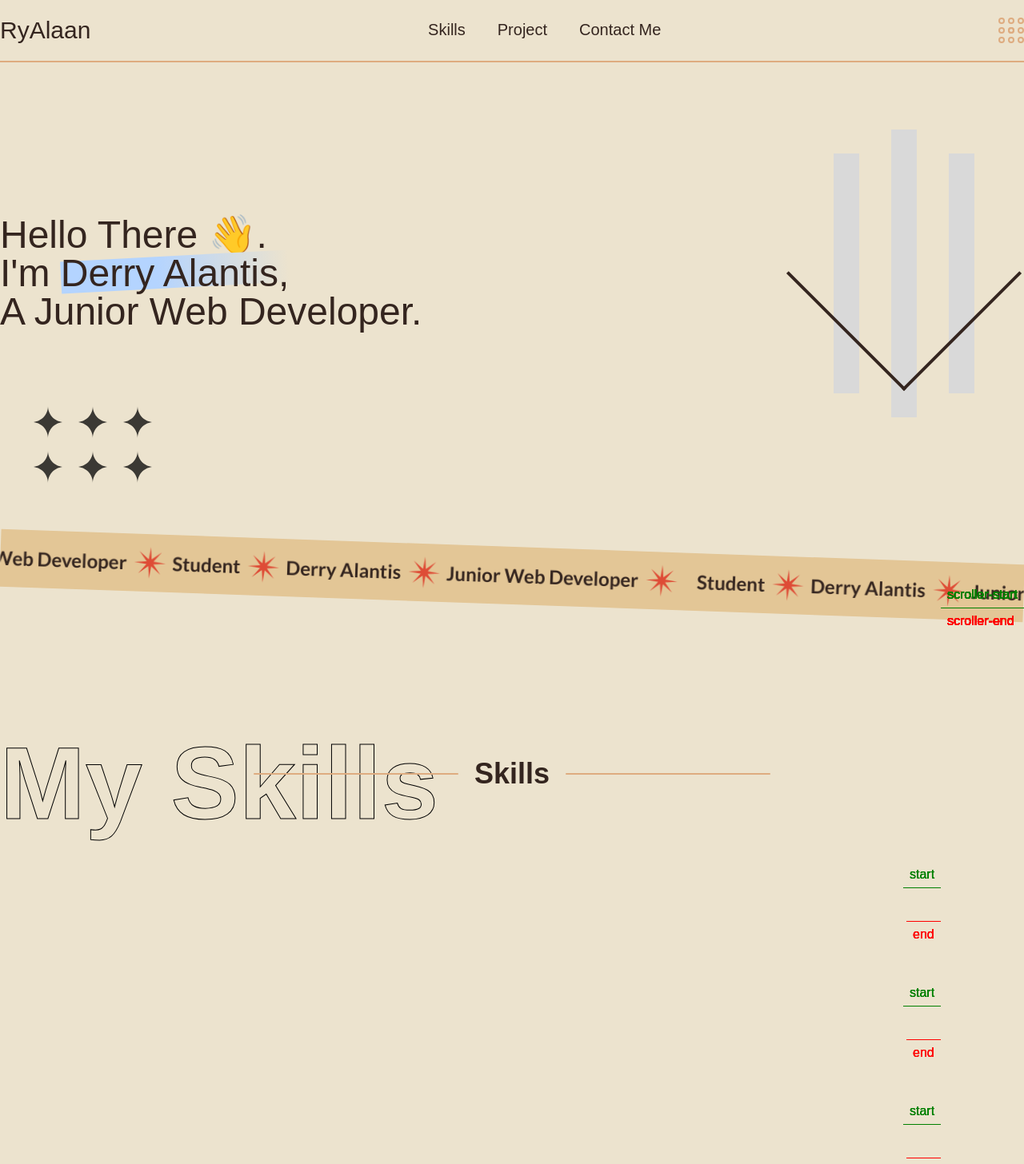
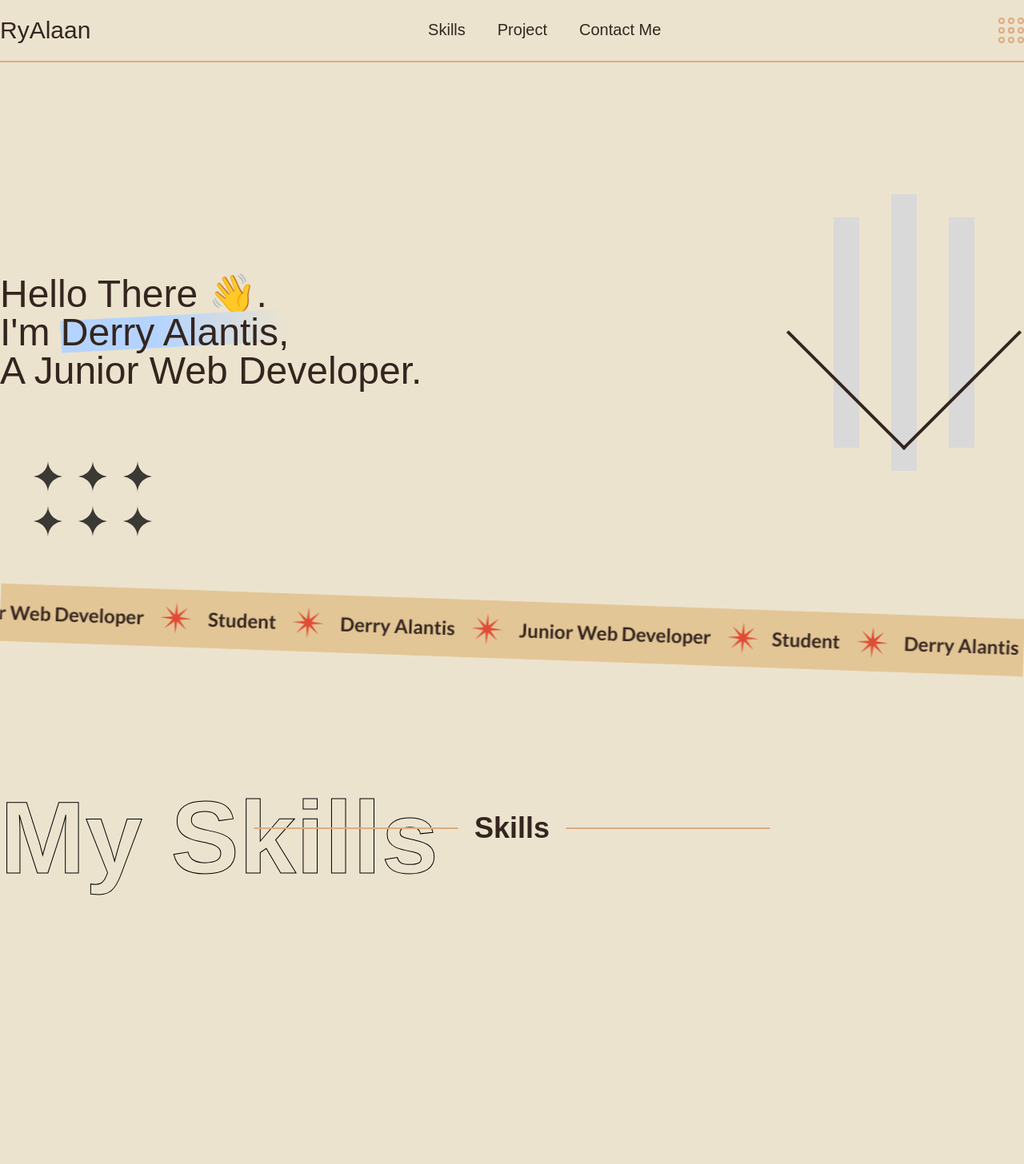
Before and after one commit to RyAlaan/portoalan, a Next.js app: page / in a window 1280 px wide. Shown: the top 1456 px of the page at 80% size. Built offline with nearby package versions, Linux system fonts and the light colour scheme; a web font is replaced by a local one.

Commit message:
some changes

```diff
--- a/src/components/layouts/Header/index.tsx
+++ b/src/components/layouts/Header/index.tsx
@@ -34,7 +34,7 @@ const HeaderLayout = () => {
   });
 
   return (
-    <div className="relative w-full max-w-7xl mx-auto mt-20 px-6 md:px-14 lg:px-20 md:py-20 lg:py-28 xl:px-0 gap-y-14 flex flex-col-reverse md:flex-row items-center justify-between">
+    <div className="relative w-full max-w-7xl mx-auto mt-40 px-6 md:px-14 lg:px-20 md:py-20 lg:py-28 xl:px-0 gap-y-14 flex flex-col-reverse md:flex-row items-center justify-between">
       <div className="text-3xl md:text-5xl">
         <p>Hello There 👋.</p>
         <p>
@@ -48,13 +48,13 @@ const HeaderLayout = () => {
         </p>
         <p>A Junior Web Developer.</p>
       </div>
-      <div className="relative w-[300px] h-[300px] flex justify-center items-center ">
+      <div className="relative w-[300px] h-56 md:h-72 flex justify-center items-center ">
         <div className="h-full flex flex-row justify-center items-center gap-x-10">
-          <div className="side w-8 self-center bg-[#D9D9D9]"></div>
-          <div className="mid w-8 bg-[#D9D9D9]"></div>
-          <div className="side w-8 self-center bg-[#D9D9D9]"></div>
+          <div className="side w-6 md:w-8 self-center bg-[#D9D9D9]"></div>
+          <div className="mid w-6 md:w-8 bg-[#D9D9D9]"></div>
+          <div className="side w-6 md:w-8 self-center bg-[#D9D9D9]"></div>
         </div>
-        <div className="absolute -rotate-45 border-b-4 border-l-4 w-48 md:w-52 h-48 md:h-52 border-text bg-"></div>
+        <div className="absolute -rotate-45 border-b-4 border-l-4 w-36 md:w-52 h-36 md:h-52 border-text bg-"></div>
       </div>
       <div className="absolute bottom-0 left-10 hidden md:grid grid-flow-col grid-rows-2 lg:gap-4">
         <Image
--- a/src/components/layouts/Marquee/index.tsx
+++ b/src/components/layouts/Marquee/index.tsx
@@ -14,7 +14,7 @@ const MarqueeLayout = () => {
       className={`${lato.className} relative my-20 flex flex-row overflow-hidden gap-4 select-none font-lato text-text font-semibold text-2xl rotate-2 bg-[#E3C696]`}
     >
       <div
-        className={`${styles.marquee} min-w-full justify-around flex flex-row items-center shrink-0`}
+        className={`${styles.marquee} min-w-full gap-x-5 justify-around flex flex-row items-center shrink-0`}
       >
         <div className="marquee__part">Student</div>
         <div className="star ">
@@ -78,7 +78,7 @@ const MarqueeLayout = () => {
         </div>
       </div>
       <div
-        className={`${styles.marquee} min-w-full justify-around flex flex-row items-center shrink-0`}
+        className={`${styles.marquee} min-w-full gap-x-5 justify-around flex flex-row items-center shrink-0`}
       >
         <div className="marquee__part">Student</div>
         <div className="star ">
--- a/src/components/layouts/Skills/index.tsx
+++ b/src/components/layouts/Skills/index.tsx
@@ -40,7 +40,7 @@ const SkillsLayout = () => {
             opacity: 1,
             x: 0,
             scrollTrigger: {
-              markers: true,
+              // markers: true,
               start: "center 95%",
               end: "bottom 95%",
               trigger: e,
@@ -56,7 +56,7 @@ const SkillsLayout = () => {
   return (
     <div
       id="skills"
-      className="relative w-full min-h-[200vh] px-32 py-28 flex flex-col gap-y-20"
+      className="relative mx-auto w-full max-w-7xl px-6 py-10 md:py-28 flex flex-col gap-y-20"
     >
       <div className="w-full gap-x-5 flex flex-row items-center justify-center z-10">
         <span className="w-64 h-0.5 bg-secondary rounded-full"></span>
@@ -79,11 +79,11 @@ const SkillsLayout = () => {
               <Image
                 src={`/skills/${skill.image}`}
                 alt={skill.name}
-                width={32}
-                height={32}
+                width={28}
+                height={28}
               />
               <div className="font-frank font-medium">
-                <h3 className="text-xl">{skill.name}</h3>
+                <h3 className="md:text-xl">{skill.name}</h3>
                 <p className="text-sm">{skill.stack}</p>
               </div>
             </div>
--- a/src/pages/_document.tsx
+++ b/src/pages/_document.tsx
@@ -5,7 +5,7 @@ export default function Document() {
     <Html lang="en">
       <Head >
       </Head>
-      <body className="scroll-smooth">
+      <body className="scoll-smooth">
         <Main />
         <NextScript />
       </body>
--- a/src/pages/index.tsx
+++ b/src/pages/index.tsx
@@ -12,7 +12,7 @@ const frank = Frank_Ruhl_Libre({
 export default function Home() {
   return (
     <div
-      className={`w-full min-h-[200vh] flex flex-col ${frank.className} bg-primary text-text overflow-x-hidden`}
+      className={`w-full flex flex-col ${frank.className} bg-primary text-text overflow-x-hidden`}
     >
       <NavbarLayout />
       <HeaderLayout />
```
